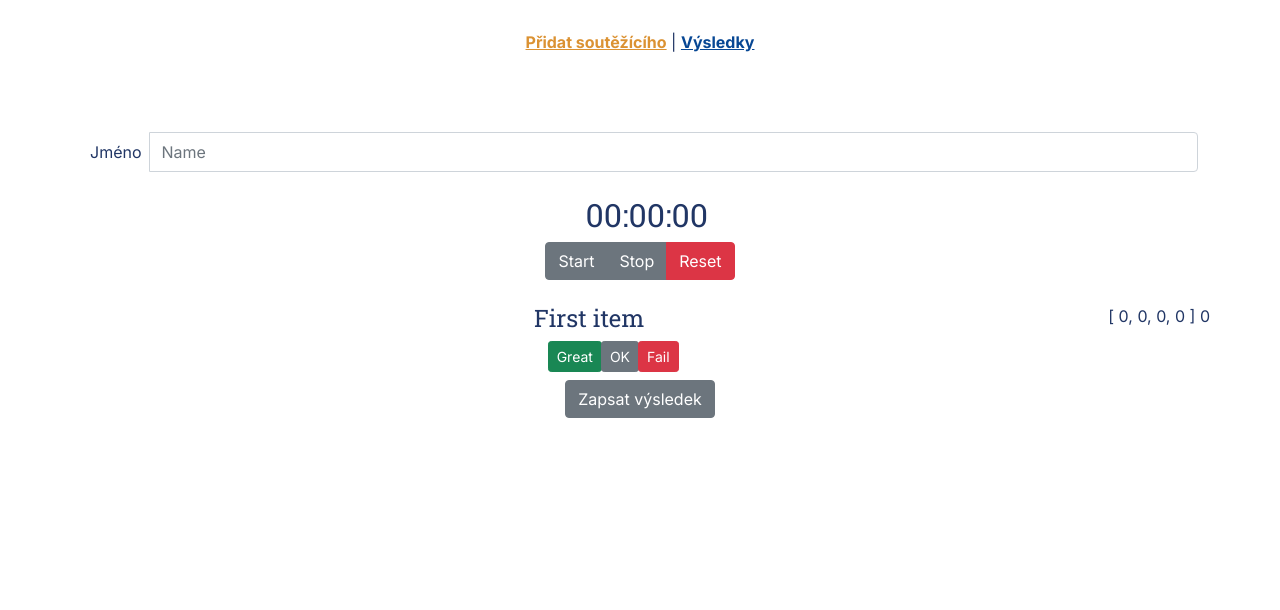
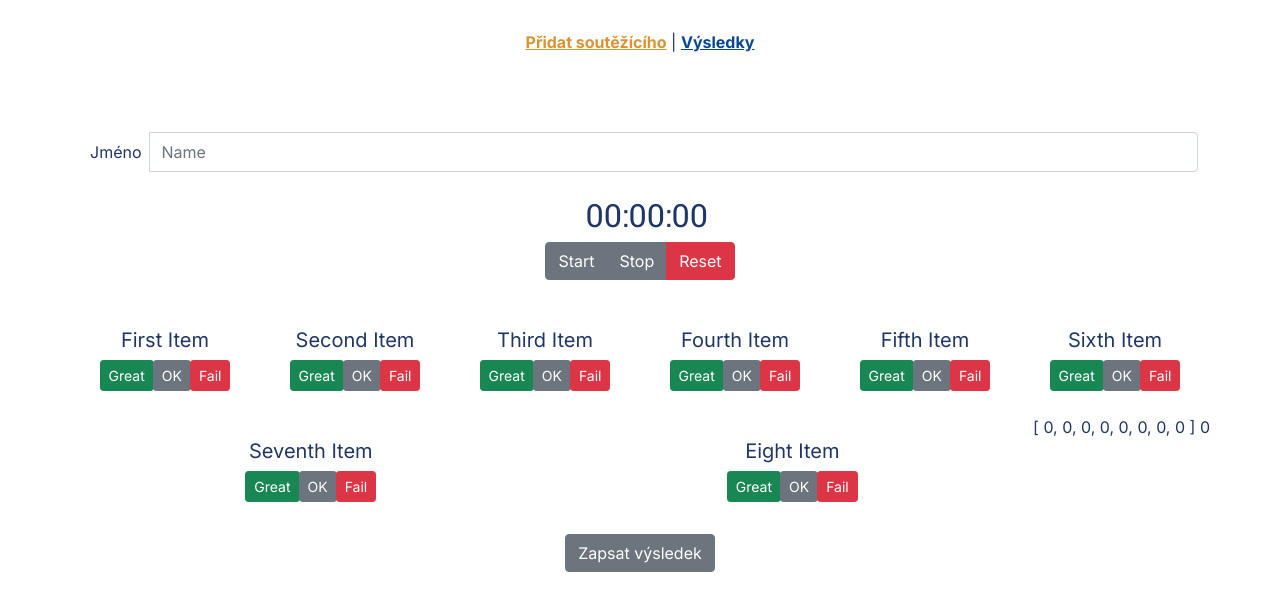
Before and after one commit to cypriluc/simple-score-recorder, a Vue app: page / in a window 1280 px wide. Shown: the top 610 px of the page. Built offline with nearby package versions, Linux system fonts and the light colour scheme; what vuex-multi-tab-state would draw is missing.

Commit message:
nested loops for items penalties

```diff
--- a/src/components/InputForm.vue
+++ b/src/components/InputForm.vue
@@ -19,16 +19,20 @@
 
     <!-- Penalty -->
     <div class="row">
-      <div class="col mx-auto">
-        <h4 class="text-left">First item</h4>
+      <div v-for="(item, item_index) in Items" :key="item" class="col p-4">
+        <h5 class="text-left">{{ item }}</h5>
 
-        <div class="input-group mx-4 justify-content-center">
+        <div class="input-group flex-nowrap justify-content-center">
           <div
             class="option"
             v-for="(option, index) in penaltyOptions"
             :key="index"
           >
-            <label :for="option.id" class="btn btn-sm" :class="option.class">
+            <label
+              :for="'option-' + item_index + '-' + index"
+              class="btn btn-sm"
+              :class="option.class"
+            >
               {{ option.label }}
             </label>
 
@@ -36,9 +40,9 @@
               type="radio"
               class="btn-check"
               name="options"
-              :id="option.id"
+              :id="'option-' + item_index + '-' + index"
               :value="option.value"
-              v-model="penaltyPoints[0]"
+              v-model="penaltyPoints[item_index]"
             />
           </div>
         </div>
@@ -94,13 +98,22 @@ export default {
       result: this.createFreshResult(),
       requestResult: 0,
       currentName: "",
-      penaltyPoints: [0, 0, 0, 0],
+      Items: [
+        "First Item",
+        "Second Item",
+        "Third Item",
+        "Fourth Item",
+        "Fifth Item",
+        "Sixth Item",
+        "Seventh Item",
+        "Eight Item",
+      ],
+      penaltyPoints: new Array(8).fill(0),
       penaltyOptions: [
-        { id: "option1-1", label: "Great", value: 0, class: "btn-success" },
-        { id: "option1-2", label: "OK", value: 10000, class: "btn-secondary" },
-        { id: "option1-3", label: "Fail", value: 20000, class: "btn-danger" },
+        { label: "Great", value: 0, class: "btn-success" },
+        { label: "OK", value: 10000, class: "btn-secondary" },
+        { label: "Fail", value: 20000, class: "btn-danger" },
       ],
-      searchedItems: [{ id: "item-1", title: "First Item", options: "" }],
     };
   },
 
```
